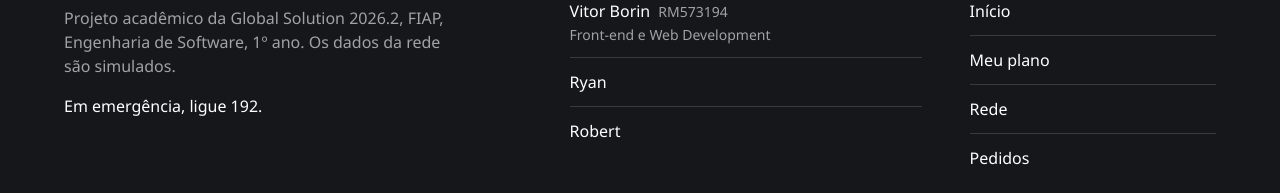
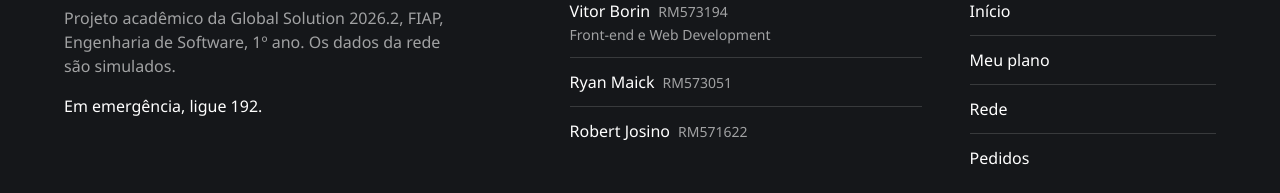
Before and after one commit to Vitor-Borin/GS-Folego-Web, a React (Vite) app: page /plano in a window 1280 px wide. Shown: the part 1685-1878 px from the top of the page. Built offline with nearby package versions, Linux system fonts and the light colour scheme; no server answers; a web font is replaced by a local one.

Commit message:
docs: nomes e rms da equipe e link do repositorio

```diff
--- a/src/data/conteudo.js
+++ b/src/data/conteudo.js
@@ -199,8 +199,8 @@ export const chamada = {
 
 export const equipe = [
   { nome: "Vitor Borin", rm: "RM573194", parte: "Front-end e Web Development" },
-  { nome: "Ryan", rm: "", parte: "" },
-  { nome: "Robert", rm: "", parte: "" },
+  { nome: "Ryan Maick", rm: "RM573051", parte: "" },
+  { nome: "Robert Josino", rm: "RM571622", parte: "" },
 ]
 
 export const linksDoMenu = [
```
Also changed, not shown: 1 other file (tests, documents, lock files or other folders).
